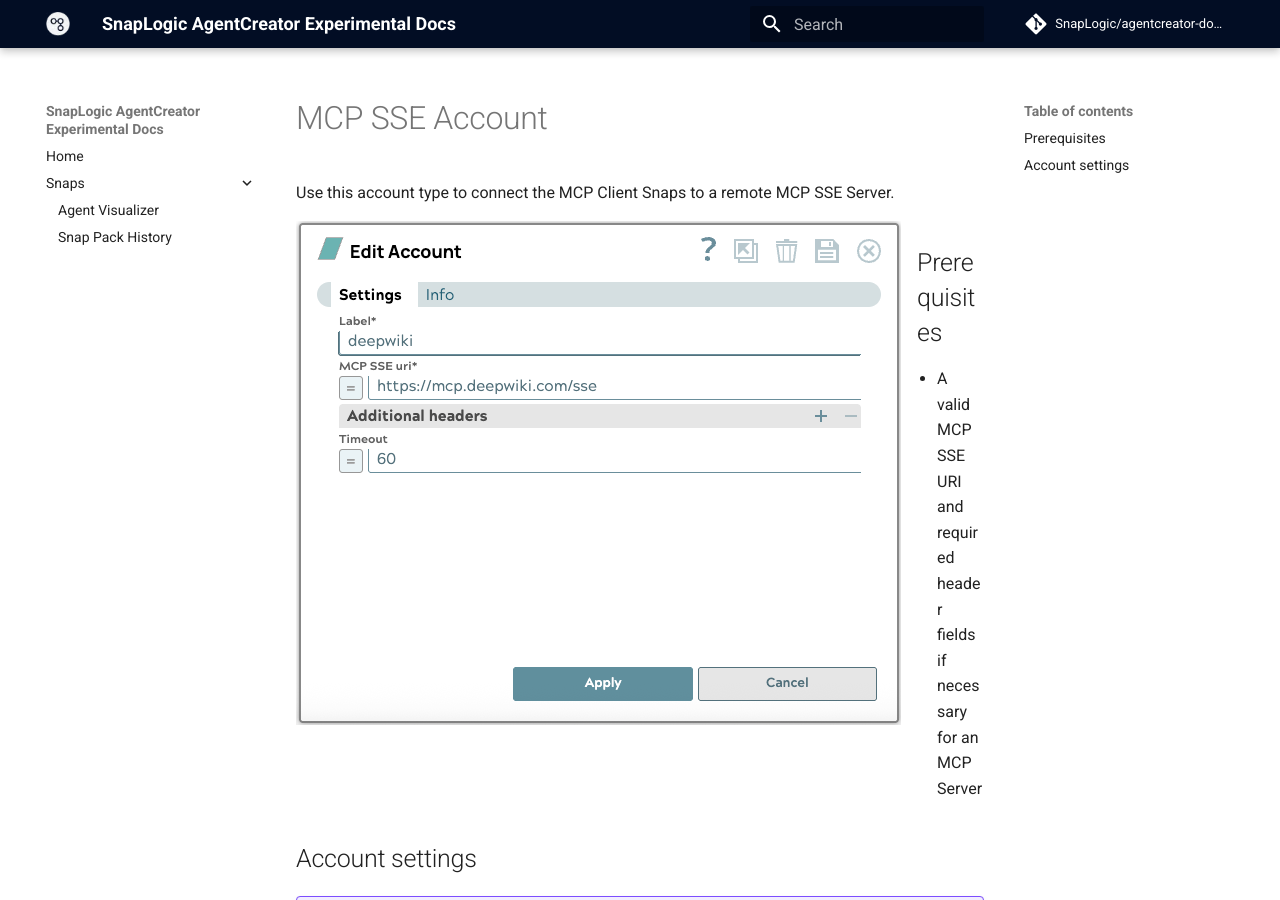
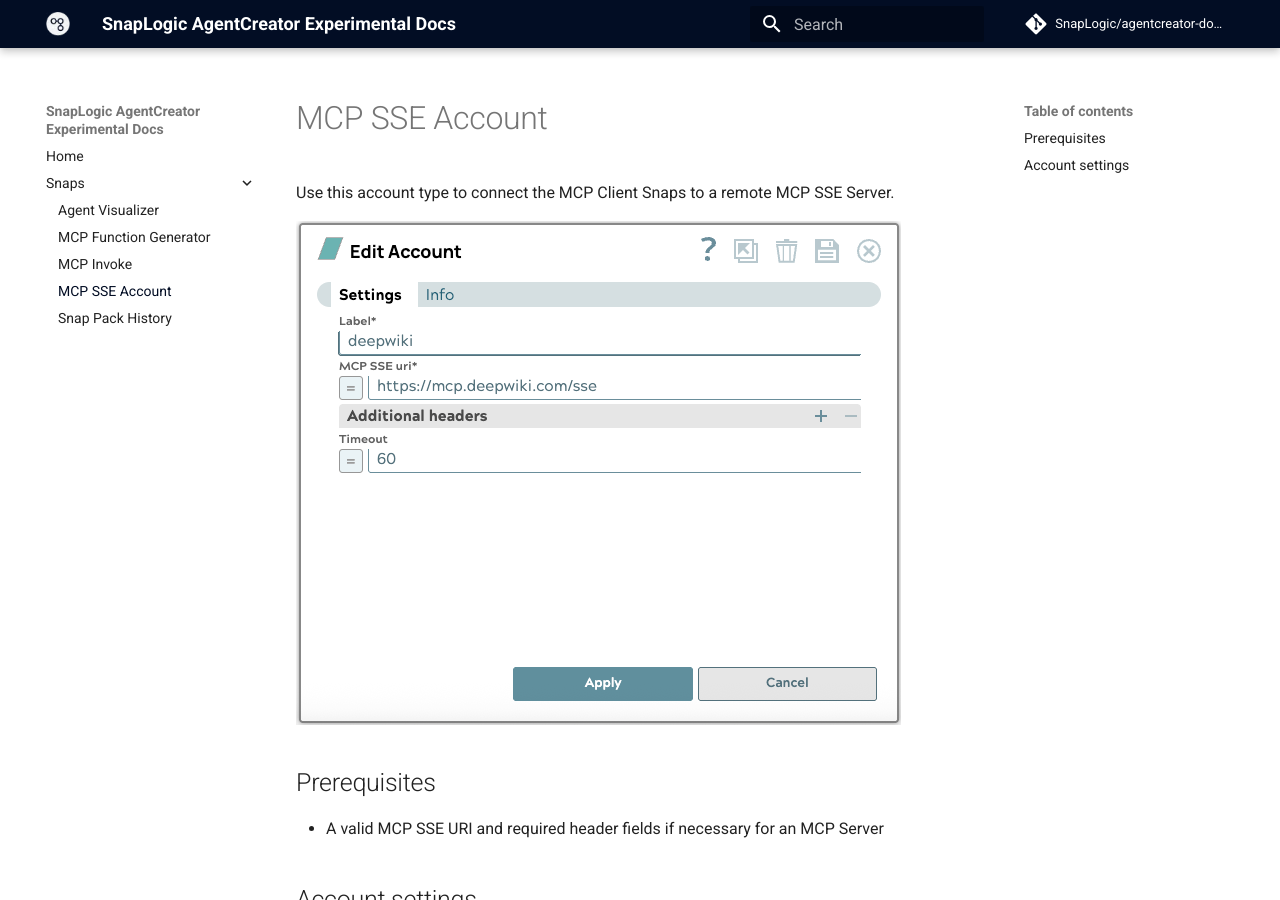
Before and after one commit to SnapLogic/agentcreator-docs, an MkDocs documentation site: the page built from docs/snaps/mcp-sse-account.md, in a window 1280 px wide and 900 px high. Built offline with MkDocs 1.6.1 and Material for MkDocs 9.7.7, drawn with Linux system fonts in a browser that asks for light colours; comment, search, counter and statistics services are not loaded.

Commit message:
Add link to the new snaps in the left column. Fix the style issue of the MCP SSE Account.

```diff
--- a/docs/snaps/mcp-sse-account.md
+++ b/docs/snaps/mcp-sse-account.md
@@ -2,7 +2,7 @@
 
 Use this account type to connect the MCP Client Snaps to a remote MCP SSE Server.
 
-![MCP SSE Account screenshot](../img/mcp-sse-account.png){ align=left }
+![MCP SSE Account screenshot](../img/mcp-sse-account.png){ align=middle }
 
 ## Prerequisites
 
--- a/mkdocs.yml
+++ b/mkdocs.yml
@@ -26,4 +26,7 @@
   - Snaps:
     - snaps/index.md
     - Agent Visualizer: snaps/agent-visualizer.md
+    - MCP Function Generator: snaps/mcp-function-generator.md
+    - MCP Invoke: snaps/mcp-invoke.md
+    - MCP SSE Account: snaps/mcp-sse-account.md
     - Snap Pack History: snaps/snap-pack-history.md
```
